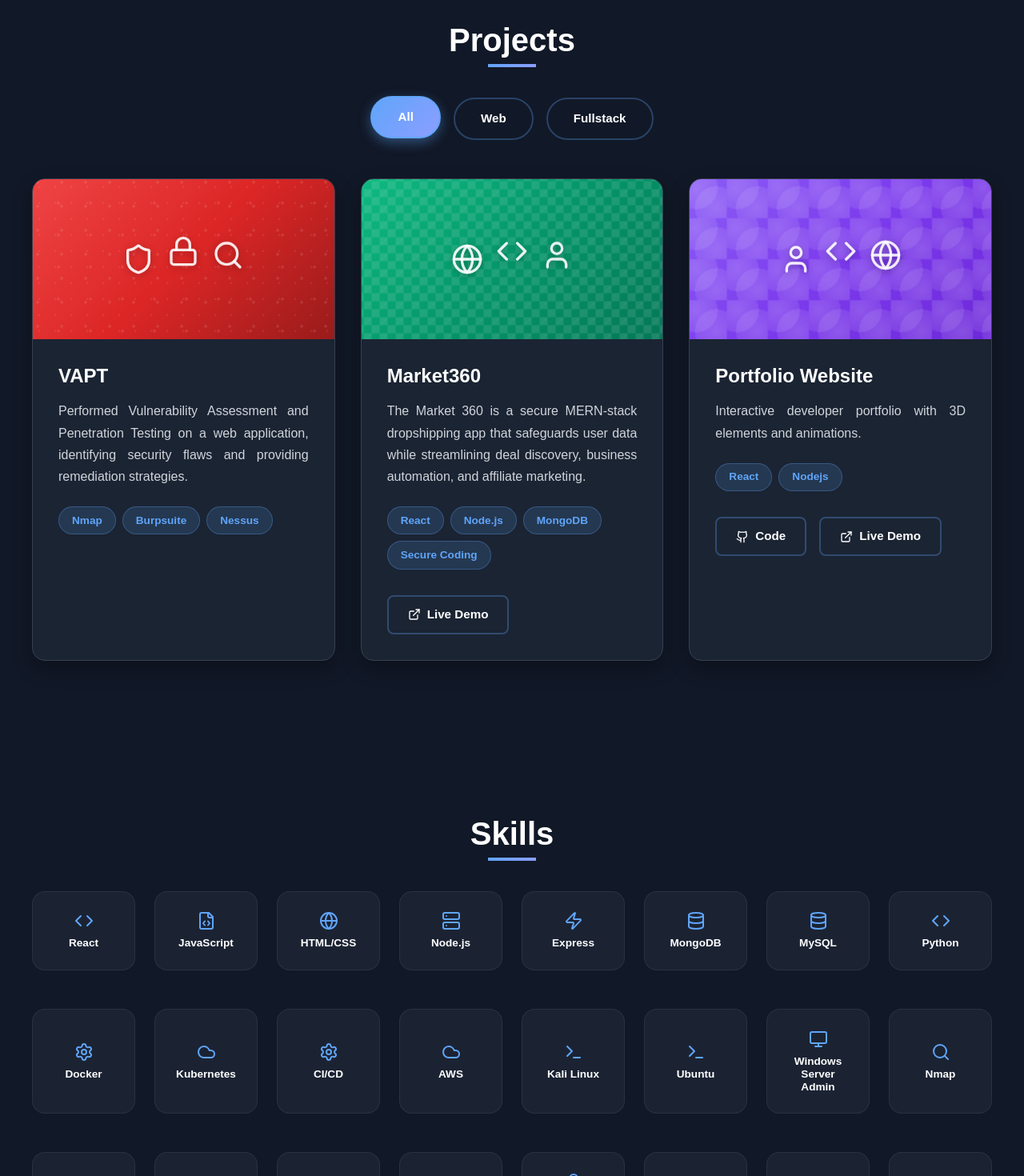
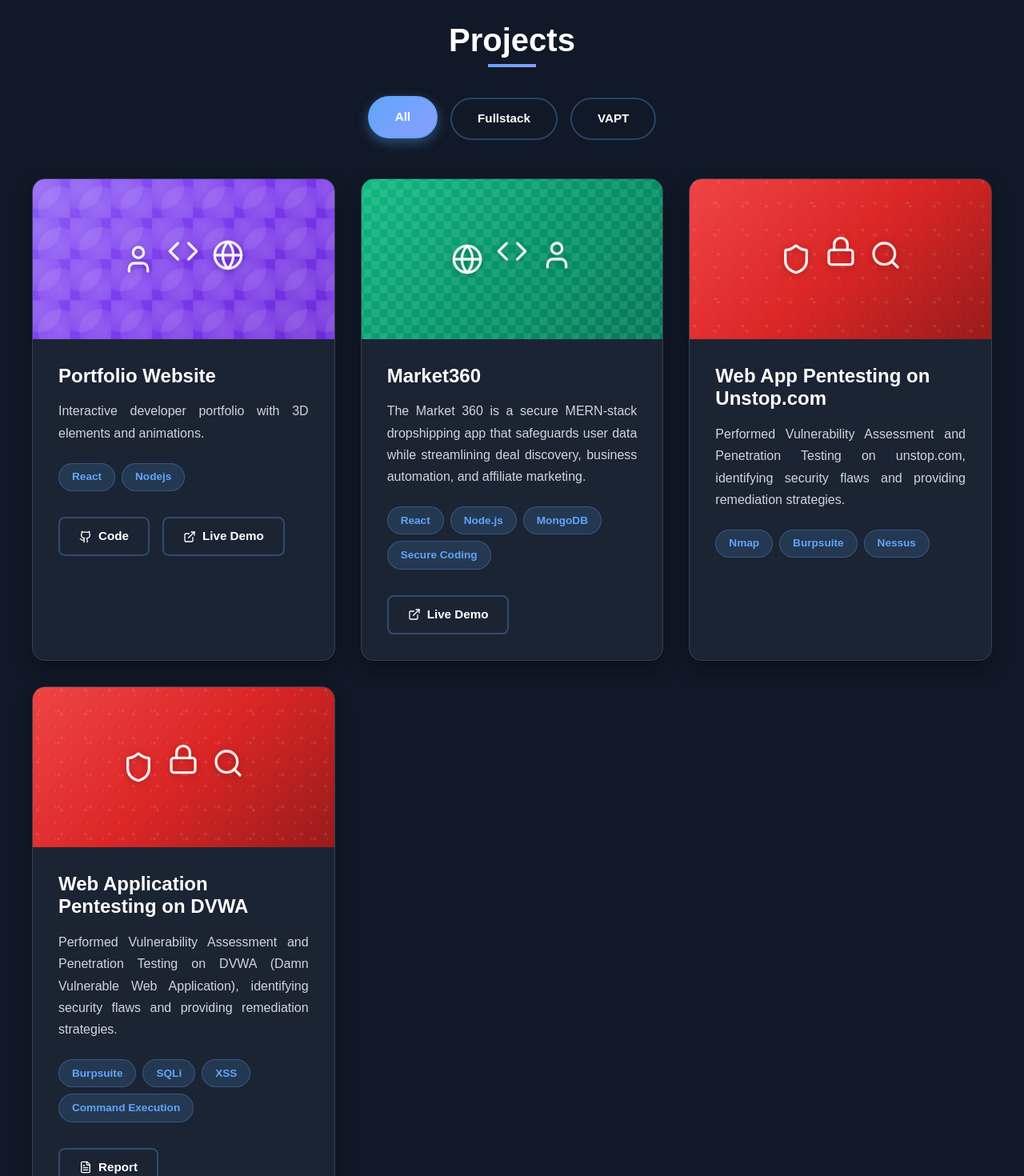
Before and after one commit to Sanatan07/SanatanBramhane, a React (Create React App) app: page / in a window 1280 px wide. Shown: the part 1940-3410 px from the top of the page at 80% size. Built offline with nearby package versions, Linux system fonts and the light colour scheme.

Commit message:
dvwa project updated

```diff
--- a/src/components/Projects.jsx
+++ b/src/components/Projects.jsx
@@ -1,5 +1,5 @@
 // import React, { useRef, useEffect, useState } from 'react';
-// import { Github, ExternalLink } from 'lucide-react';
+// import { Github, ExternalLink, Shield, Globe, User, Search, Lock, Code } from 'lucide-react';
 
 // const Projects = () => {
 //   const projectsRef = useRef(null);
@@ -26,15 +26,52 @@
 //     };
 //   }, []);
 
+//   // Function to generate project-specific visual elements
+//   const getProjectVisual = (projectTitle) => {
+//     switch (projectTitle) {
+//       case 'VAPT':
+//         return {
+//           gradient: 'linear-gradient(135deg, #ef4444, #dc2626, #991b1b)',
+//           icons: [Shield, Lock, Search],
+//           pattern: 'security'
+//         };
+//       case 'Web VAPT':
+//         return {
+//           gradient: 'linear-gradient(135deg, #3057d9ff, #3057d9ff, #3057d9ff)',
+//           icons: [Lock, Shield, Search],
+//           pattern: 'security'
+//         };
+//       case 'Market360':
+//         return {
+//           gradient: 'linear-gradient(135deg, #10b981, #059669, #047857)',
+//           icons: [Globe, Code, User],
+//           pattern: 'market'
+//         };
+//       case 'Portfolio Website':
+//         return {
+//           gradient: 'linear-gradient(135deg, #8b5cf6, #7c3aed, #6d28d9)',
+//           icons: [User, Code, Globe],
+//           pattern: 'portfolio'
+//         };
+//       default:
+//         return {
+//           gradient: 'linear-gradient(135deg, #60a5fa, #8c9eff)',
+//           icons: [Code],
+//           pattern: 'default'
+//         };
+//     }
+//   };
+
 //   const projects = [
 //     {
 //       id: 1,
-//       title: 'VAPT',
-//       description:
-//         'Performed Vulnerability Assessment and Penetration Testing on a web application, identifying security flaws and providing remediation strategies.',
-//       image: 'project1.jpg',
-//       technologies: ['Nmap', 'Burpsuite', 'Nessus'],
+//       title: 'Portfolio Website',
+//       description: 'Interactive developer portfolio with 3D elements and animations.',
+//       image: 'project6.jpg',
+//       technologies: ['React', 'Nodejs'],
 //       category: 'web',
+//       github: 'https://github.com/Sanatan07/SanatanBramhane',
+//       live: 'https://sanatanbramhane.vercel.app/',
 //     },
 //     {
 //       id: 2,
@@ -48,14 +85,24 @@
 //     },
 //     {
 //       id: 3,
-//       title: 'Portfolio Website',
-//       description: 'Interactive developer portfolio with 3D elements and animations.',
-//       image: 'project6.jpg',
-//       technologies: ['React', 'Nodejs'],
-//       category: 'web',
-//       github: 'https://github.com/Sanatan07/SanatanBramhane',
-//       live: 'https://sanatanbramhane.vercel.app/',
+//       title: 'Web App Pentesting on Unstop.comVAPT',
+//       description:
+//         'Performed Vulnerability Assessment and Penetration Testing on a unstop.com, identifying security flaws and providing remediation strategies.',
+//       image: 'project1.jpg',
+//       technologies: ['Nmap', 'Burpsuite', 'Nessus'],
+//       category: 'VAPT',
 //     },
+//     {
+//       id: 4,
+//       title: 'Web Application Pentesting on DVWA',
+//       description:
+//         'Performed Vulnerability Assessment and Penetration Testing on a DVWA, identifying security flaws and providing remediation strategies.',
+//       image: 'project1.jpg',
+//       technologies: ['Burpsuite', 'SQLi', 'XSS','Command Execution',],
+//       category: 'VAPT',
+//       report: 'https://shorturl.at/ofQxk'
+//     },
+
 //   ];
 
 //   const filteredProjects =
@@ -178,37 +225,97 @@
 //       height: 200px;
 //       overflow: hidden;
 //       position: relative;
-//       background: linear-gradient(135deg, rgba(96, 165, 250, 0.1), rgba(140, 158, 255, 0.1));
 //     }
 
-//     .image-placeholder {
+//     .project-visual {
 //       width: 100%;
 //       height: 100%;
-//       border-radius: 0;
-//       background: linear-gradient(135deg, #60a5fa, #8c9eff);
 //       display: flex;
 //       justify-content: center;
 //       align-items: center;
-//       font-size: 3rem;
-//       font-weight: 800;
-//       color: #ffffff;
 //       position: relative;
 //       overflow: hidden;
 //     }
 
-//     .image-placeholder::before {
+//     .security-pattern {
+//       background: linear-gradient(135deg, #ef4444, #dc2626, #991b1b);
+//     }
+
+//     .security-pattern::before {
 //       content: '';
 //       position: absolute;
 //       top: 0;
-//       left: -100%;
-//       width: 100%;
-//       height: 100%;
-//       background: linear-gradient(90deg, transparent, rgba(255, 255, 255, 0.2), transparent);
-//       transition: left 0.5s;
+//       left: 0;
+//       right: 0;
+//       bottom: 0;
+//       background-image:
+//         radial-gradient(circle at 20% 20%, rgba(255,255,255,0.1) 2px, transparent 2px),
+//         radial-gradient(circle at 80% 80%, rgba(255,255,255,0.1) 2px, transparent 2px),
+//         radial-gradient(circle at 40% 60%, rgba(255,255,255,0.1) 1px, transparent 1px);
+//       background-size: 30px 30px, 40px 40px, 20px 20px;
+//       animation: float 6s ease-in-out infinite;
 //     }
 
-//     .project-card:hover .image-placeholder::before {
-//       left: 100%;
+//     .market-pattern {
+//       background: linear-gradient(135deg, #10b981, #059669, #047857);
+//     }
+
+//     .market-pattern::before {
+//       content: '';
+//       position: absolute;
+//       top: 0;
+//       left: 0;
+//       right: 0;
+//       bottom: 0;
+//       background-image:
+//         linear-gradient(45deg, rgba(255,255,255,0.1) 25%, transparent 25%),
+//         linear-gradient(-45deg, rgba(255,255,255,0.1) 25%, transparent 25%),
+//         linear-gradient(45deg, transparent 75%, rgba(255,255,255,0.1) 75%),
+//         linear-gradient(-45deg, transparent 75%, rgba(255,255,255,0.1) 75%);
+//       background-size: 20px 20px;
+//       background-position: 0 0, 0 10px, 10px -10px, -10px 0px;
+//       animation: slide 8s linear infinite;
+//     }
+
+//     .portfolio-pattern {
+//       background: linear-gradient(135deg, #8b5cf6, #7c3aed, #6d28d9);
+//     }
+
+//     .portfolio-pattern::before {
+//       content: '';
+//       position: absolute;
+//       top: 0;
+//       left: 0;
+//       right: 0;
+//       bottom: 0;
+//       background-image:
+//         radial-gradient(circle at 25% 25%, rgba(255,255,255,0.2) 0%, rgba(255,255,255,0.1) 50%, transparent 50%),
+//         radial-gradient(circle at 75% 75%, rgba(255,255,255,0.2) 0%, rgba(255,255,255,0.1) 50%, transparent 50%);
+//       background-size: 50px 50px;
+//       animation: pulse 4s ease-in-out infinite;
+//     }
+
+//     .project-icons {
+//       display: flex;
+//       gap: 1rem;
+//       z-index: 2;
+//       position: relative;
+//     }
+
+//     .project-icon {
+//       width: 2.5rem;
+//       height: 2.5rem;
+//       color: rgba(255, 255, 255, 0.9);
+//       filter: drop-shadow(0 2px 4px rgba(0,0,0,0.3));
+//       animation: bounce 2s ease-in-out infinite;
+//     }
+
+//     .project-icon:nth-child(2) {
+//       animation-delay: 0.2s;
+//     }
+
+//     .project-icon:nth-child(3) {
+//       animation-delay: 0.4s;
 //     }
 
 //     .project-content {
@@ -304,6 +411,27 @@
 //       height: 1rem;
 //     }
 
+//     @keyframes float {
+//       0%, 100% { transform: translateY(0px); }
+//       50% { transform: translateY(-10px); }
+//     }
+
+//     @keyframes slide {
+//       0% { background-position: 0 0, 0 10px, 10px -10px, -10px 0px; }
+//       100% { background-position: 20px 20px, 20px 30px, 30px 10px, 10px 20px; }
+//     }
+
+//     @keyframes pulse {
+//       0%, 100% { opacity: 1; transform: scale(1); }
+//       50% { opacity: 0.8; transform: scale(1.05); }
+//     }
+
+//     @keyframes bounce {
+//       0%, 20%, 50%, 80%, 100% { transform: translateY(0); }
+//       40% { transform: translateY(-10px); }
+//       60% { transform: translateY(-5px); }
+//     }
+
 //     /* Responsive Design */
 //     @media screen and (max-width: 768px) {
 //       .projects-section {
@@ -344,6 +472,11 @@
 //         justify-content: center;
 //         text-align: center;
 //       }
+
+//       .project-icon {
+//         width: 2rem;
+//         height: 2rem;
+//       }
 //     }
 
 //     @media screen and (max-width: 480px) {
@@ -367,8 +500,9 @@
 //         font-size: 0.9rem;
 //       }
 
-//       .image-placeholder {
-//         font-size: 2.5rem;
+//       .project-icon {
+//         width: 1.8rem;
+//         height: 1.8rem;
 //       }
 //     }
 
@@ -405,51 +539,66 @@
 //             >
 //               Fullstack
 //             </button>
+//             <button
+//               className={filter === 'vapt' ? 'active' : ''}
+//               onClick={() => setFilter('vapt')}
+//             >
+//               VAPT
+//             </button>
 //           </div>
 
 //           <div className="projects-grid">
-//             {filteredProjects.map((project) => (
-//               <div key={project.id} className="project-card">
-//                 <div className="project-image">
-//                   <div className="image-placeholder">
-//                     <span>{project.title.substring(0, 2)}</span>
+//             {filteredProjects.map((project) => {
+//               const visual = getProjectVisual(project.title);
+//               const IconComponents = visual.icons;
+
+//               return (
+//                 <div key={project.id} className="project-card">
+//                   <div className="project-image">
+//                     <div className={`project-visual ${visual.pattern}-pattern`}>
+//                       <div className="project-icons">
+//                         {IconComponents.map((IconComponent, index) => (
+//                           <IconComponent key={index} className="project-icon" />
+//                         ))}
+//                       </div>
+//                     </div>
+//                   </div>
+//                   <div className="project-content">
+//                     <h3 className="project-title">{project.title}</h3>
+//                     <p className="project-description">{project.description}</p>
+//                     <div className="project-tech">
+//                       {project.technologies.map((tech, index) => (
+//                         <span key={index} className="tech-tag">
+//                           {tech}
+//                         </span>
+//                       ))}
+//                     </div>
+//                     <div className="project-links">
+//                       {project.github && (
+//                         <a
+//                           href={project.github}
+//                           target="_blank"
+//                           rel="noopener noreferrer"
+//                           className="project-link"
+//                         >
+//                           <Github /> Code
+//                         </a>
+//                       )}
+//                       {project.live && (
+//                         <a
+//                           href={project.live}
+//                           target="_blank"
+//                           rel="noopener noreferrer"
+//                           className="project-link"
+//                         >
+//                           <ExternalLink /> Live Demo
+//                         </a>
+//                       )}
+//                     </div>
 //                   </div>
 //                 </div>
-//                 <div className="project-content">
-//                   <h3 className="project-title">{project.title}</h3>
-//                   <p className="project-description">{project.description}</p>
-//                   <div className="project-tech">
-//                     {project.technologies.map((tech, index) => (
-//                       <span key={index} className="tech-tag">
-//                         {tech}
-//                       </span>
-//                     ))}
-//                   </div>
-//                   <div className="project-links">
-//                     {project.github && (
-//                       <a
-//                         href={project.github}
-//                         target="_blank"
-//                         rel="noopener noreferrer"
-//                         className="project-link"
-//                       >
-//                         <Github /> Code
-//                       </a>
-//                     )}
-//                     {project.live && (
-//                       <a
-//                         href={project.live}
-//                         target="_blank"
-//                         rel="noopener noreferrer"
-//                         className="project-link"
-//                       >
-//                         <ExternalLink /> Live Demo
-//                       </a>
-//                     )}
-//                   </div>
-//                 </div>
-//               </div>
-//             ))}
+//               );
+//             })}
 //           </div>
 //         </div>
 //       </div>
@@ -459,9 +608,8 @@
 
 // export default Projects;
 
-
 import React, { useRef, useEffect, useState } from 'react';
-import { Github, ExternalLink, Shield, Globe, User, Search, Lock, Code } from 'lucide-react';
+import { Github, ExternalLink, Shield, Globe, User, Search, Lock, Code, FileText } from 'lucide-react';
 
 const Projects = () => {
   const projectsRef = useRef(null);
@@ -491,7 +639,8 @@ const Projects = () => {
   // Function to generate project-specific visual elements
   const getProjectVisual = (projectTitle) => {
     switch (projectTitle) {
-      case 'VAPT':
+      case 'Web App Pentesting on Unstop.com':
+      case 'Web Application Pentesting on DVWA':
         return {
           gradient: 'linear-gradient(135deg, #ef4444, #dc2626, #991b1b)',
           icons: [Shield, Lock, Search],
@@ -521,12 +670,13 @@ const Projects = () => {
   const projects = [
     {
       id: 1,
-      title: 'VAPT',
-      description:
-        'Performed Vulnerability Assessment and Penetration Testing on a web application, identifying security flaws and providing remediation strategies.',
-      image: 'project1.jpg',
-      technologies: ['Nmap', 'Burpsuite', 'Nessus'],
-      category: 'web',
+      title: 'Portfolio Website',
+      description: 'Interactive developer portfolio with 3D elements and animations.',
+      image: 'project6.jpg',
+      technologies: ['React', 'Nodejs'],
+      category: 'fullstack',
+      github: 'https://github.com/Sanatan07/SanatanBramhane',
+      live: 'https://sanatan-bramhane.vercel.app/',
     },
     {
       id: 2,
@@ -540,13 +690,22 @@ const Projects = () => {
     },
     {
       id: 3,
-      title: 'Portfolio Website',
-      description: 'Interactive developer portfolio with 3D elements and animations.',
-      image: 'project6.jpg',
-      technologies: ['React', 'Nodejs'],
-      category: 'web',
-      github: 'https://github.com/Sanatan07/SanatanBramhane',
-      live: 'https://sanatanbramhane.vercel.app/',
+      title: 'Web App Pentesting on Unstop.com',
+      description:
+        'Performed Vulnerability Assessment and Penetration Testing on unstop.com, identifying security flaws and providing remediation strategies.',
+      image: 'project1.jpg',
+      technologies: ['Nmap', 'Burpsuite', 'Nessus'],
+      category: 'vapt',
+    },
+    {
+      id: 4,
+      title: 'Web Application Pentesting on DVWA',
+      description:
+        'Performed Vulnerability Assessment and Penetration Testing on DVWA (Damn Vulnerable Web Application), identifying security flaws and providing remediation strategies.',
+      image: 'project1.jpg',
+      technologies: ['Burpsuite', 'SQLi', 'XSS', 'Command Execution'],
+      category: 'vapt',
+      report: 'https://shorturl.at/ofQxk'
     },
   ];
 
@@ -973,16 +1132,16 @@ const Projects = () => {
               All
             </button>
             <button
-              className={filter === 'web' ? 'active' : ''}
-              onClick={() => setFilter('web')}
-            >
-              Web
-            </button>
-            <button
               className={filter === 'fullstack' ? 'active' : ''}
               onClick={() => setFilter('fullstack')}
             >
               Fullstack
+            </button>
+            <button
+              className={filter === 'vapt' ? 'active' : ''}
+              onClick={() => setFilter('vapt')}
+            >
+              VAPT
             </button>
           </div>
 
@@ -1033,6 +1192,16 @@ const Projects = () => {
                           <ExternalLink /> Live Demo
                         </a>
                       )}
+                      {project.report && (
+                        <a
+                          href={project.report}
+                          target="_blank"
+                          rel="noopener noreferrer"
+                          className="project-link"
+                        >
+                          <FileText /> Report
+                        </a>
+                      )}
                     </div>
                   </div>
                 </div>
```
